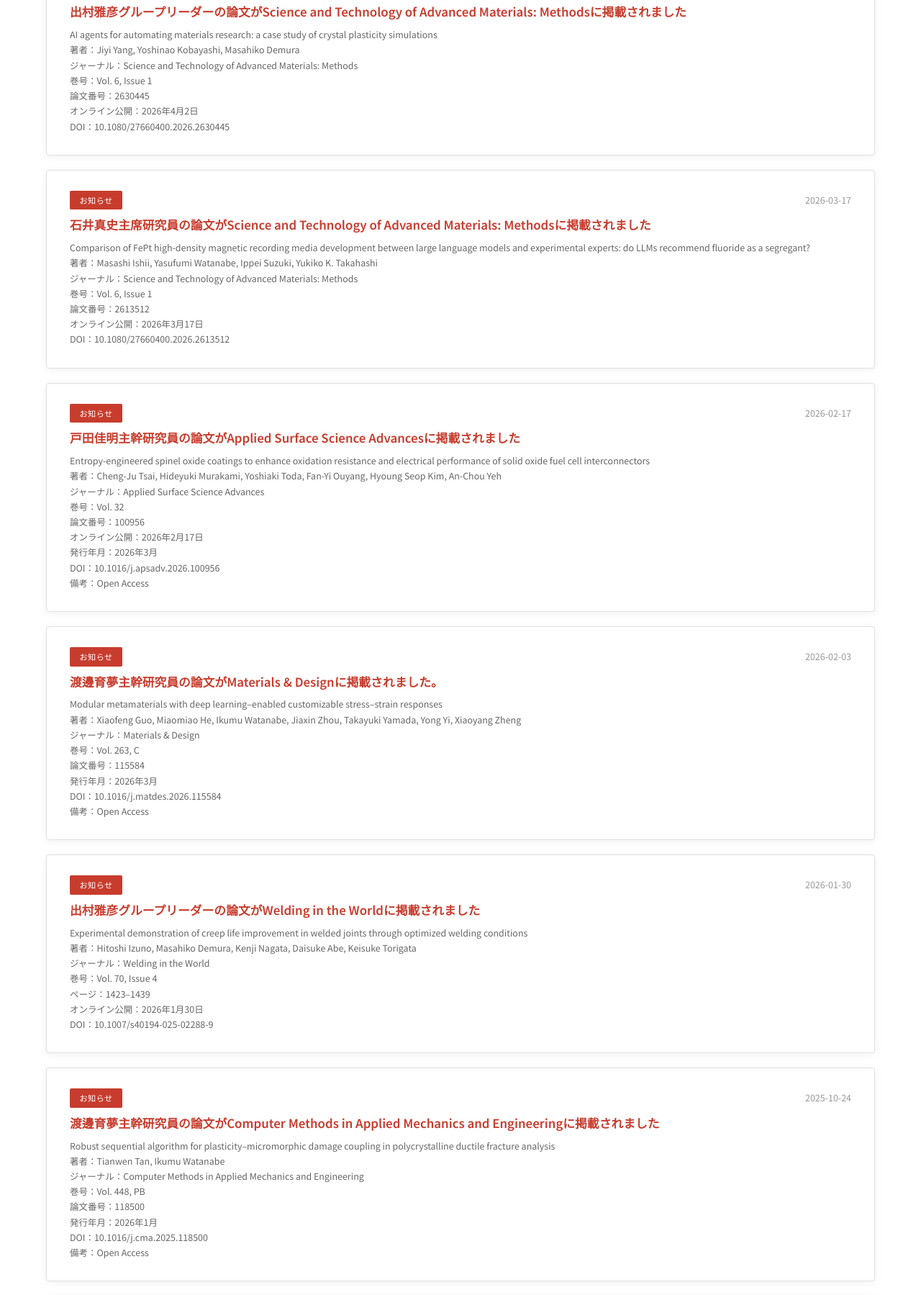
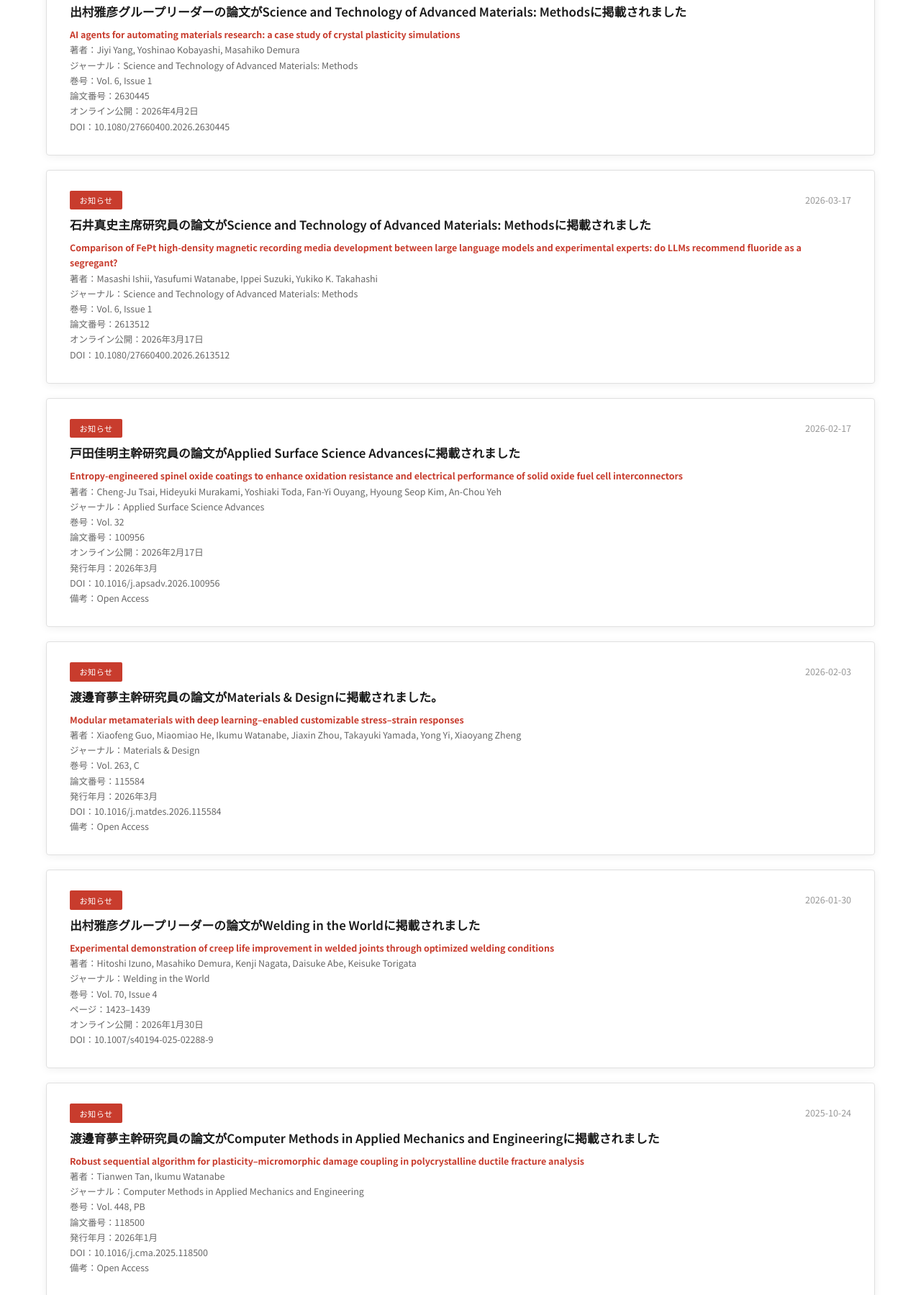
Before and after one commit to atsumitanaka/group-homepage2-v2, a plain HTML site: page news.html in a window 1280 px wide. Shown: the part 308-2107 px from the top of the page at 72% size. Drawn offline with Linux system fonts and the light colour scheme.

Commit message:
paper_titleフィールドを追加しDOIリンクを論文タイトルに付与
前コミットではh2タイトル（和文の紹介文）がDOIリンクになっていたが、
リンク先として自然なのは論文の正式タイトル（英語）なので、新たに
paper_title フィールドを導入して論文タイトル自体をDOIリンクにする
ように変更した。

- data/news.json: 既存6件について、bodyの先頭行にあった論文タイトルを
  paper_titleフィールドに移動
- js/news.js: buildTitleHtml を buildBodyHtml に置き換え、本文の先頭に
  paper_title（doiがあればリンク）を<strong>で表示。h2はプレーン表示に戻す
- admin/index.html: 新規投稿・編集フォームに「論文タイトル」入力欄を追加
- scripts/gas_news_endpoint.js: addNews/editNewsでpaper_titleを保存
- scripts/add_news_from_issue.py: Issueから論文タイトルをパース
- .github/ISSUE_TEMPLATE/news-post.yml: 論文タイトル入力欄を追加(optional)

Co-Authored-By: Claude Opus 4.6 (1M context) <noreply@anthropic.com>

```diff
--- a/data/news.json
+++ b/data/news.json
@@ -5,8 +5,9 @@
     "category_en": "Announcement",
     "title": "出村雅彦グループリーダーの論文がScience and Technology of Advanced Materials: Methodsに掲載されました",
     "title_en": "",
+    "paper_title": "AI agents for automating materials research: a case study of crystal plasticity simulations",
     "doi": "10.1080/27660400.2026.2630445",
-    "body": "AI agents for automating materials research: a case study of crystal plasticity simulations<br>著者：Jiyi Yang, Yoshinao Kobayashi, Masahiko Demura                                                                                                                                                              <br>ジャーナル：Science and Technology of Advanced Materials: Methods<br>巻号：Vol. 6, Issue 1                                                                                                                                                                                             <br>論文番号：2630445<br>オンライン公開：2026年4月2日<br>DOI：10.1080/27660400.2026.2630445",
+    "body": "著者：Jiyi Yang, Yoshinao Kobayashi, Masahiko Demura<br>ジャーナル：Science and Technology of Advanced Materials: Methods<br>巻号：Vol. 6, Issue 1<br>論文番号：2630445<br>オンライン公開：2026年4月2日<br>DOI：10.1080/27660400.2026.2630445",
     "body_en": ""
   },
   {
@@ -15,8 +16,9 @@
     "category_en": "Announcement",
     "title": "石井真史主席研究員の論文がScience and Technology of Advanced Materials: Methodsに掲載されました",
     "title_en": "",
+    "paper_title": "Comparison of FePt high-density magnetic recording media development between large language models and experimental experts: do LLMs recommend fluoride as a segregant?",
     "doi": "10.1080/27660400.2026.2613512",
-    "body": "Comparison of FePt high-density magnetic recording media development between large language models and experimental experts: do LLMs recommend fluoride as a segregant?<br>著者：Masashi Ishii, Yasufumi Watanabe, Ippei Suzuki, Yukiko K. Takahashi<br>ジャーナル：Science and Technology of Advanced Materials: Methods<br>巻号：Vol. 6, Issue 1<br>論文番号：2613512<br>オンライン公開：2026年3月17日<br>DOI：10.1080/27660400.2026.2613512",
+    "body": "著者：Masashi Ishii, Yasufumi Watanabe, Ippei Suzuki, Yukiko K. Takahashi<br>ジャーナル：Science and Technology of Advanced Materials: Methods<br>巻号：Vol. 6, Issue 1<br>論文番号：2613512<br>オンライン公開：2026年3月17日<br>DOI：10.1080/27660400.2026.2613512",
     "body_en": ""
   },
   {
@@ -25,8 +27,9 @@
     "category_en": "Announcement",
     "title": "戸田佳明主幹研究員の論文がApplied Surface Science Advancesに掲載されました",
     "title_en": "",
+    "paper_title": "Entropy-engineered spinel oxide coatings to enhance oxidation resistance and electrical performance of solid oxide fuel cell interconnectors",
     "doi": "10.1016/j.apsadv.2026.100956",
-    "body": "Entropy-engineered spinel oxide coatings to enhance oxidation resistance and electrical performance of solid oxide fuel cell interconnectors<br>著者：Cheng-Ju Tsai, Hideyuki Murakami, Yoshiaki Toda, Fan-Yi Ouyang, Hyoung Seop Kim, An-Chou Yeh<br>ジャーナル：Applied Surface Science Advances<br>巻号：Vol. 32<br>論文番号：100956<br>オンライン公開：2026年2月17日<br>発行年月：2026年3月<br>DOI：10.1016/j.apsadv.2026.100956<br>備考：Open Access",
+    "body": "著者：Cheng-Ju Tsai, Hideyuki Murakami, Yoshiaki Toda, Fan-Yi Ouyang, Hyoung Seop Kim, An-Chou Yeh<br>ジャーナル：Applied Surface Science Advances<br>巻号：Vol. 32<br>論文番号：100956<br>オンライン公開：2026年2月17日<br>発行年月：2026年3月<br>DOI：10.1016/j.apsadv.2026.100956<br>備考：Open Access",
     "body_en": ""
   },
   {
@@ -35,8 +38,9 @@
     "category_en": "Announcement",
     "title": "渡邊育夢主幹研究員の論文がMaterials & Designに掲載されました。",
     "title_en": "",
+    "paper_title": "Modular metamaterials with deep learning–enabled customizable stress–strain responses",
     "doi": "10.1016/j.matdes.2026.115584",
-    "body": "Modular metamaterials with deep learning–enabled customizable stress–strain responses<br>著者：Xiaofeng Guo, Miaomiao He, Ikumu Watanabe, Jiaxin Zhou, Takayuki Yamada, Yong Yi, Xiaoyang Zheng<br>ジャーナル：Materials & Design<br>巻号：Vol. 263, C<br>論文番号：115584<br>発行年月：2026年3月<br>DOI：10.1016/j.matdes.2026.115584<br>備考：Open Access",
+    "body": "著者：Xiaofeng Guo, Miaomiao He, Ikumu Watanabe, Jiaxin Zhou, Takayuki Yamada, Yong Yi, Xiaoyang Zheng<br>ジャーナル：Materials & Design<br>巻号：Vol. 263, C<br>論文番号：115584<br>発行年月：2026年3月<br>DOI：10.1016/j.matdes.2026.115584<br>備考：Open Access",
     "body_en": ""
   },
   {
@@ -45,8 +49,9 @@
     "category_en": "Announcement",
     "title": "出村雅彦グループリーダーの論文がWelding in the Worldに掲載されました",
     "title_en": "",
+    "paper_title": "Experimental demonstration of creep life improvement in welded joints through optimized welding conditions",
     "doi": "10.1007/s40194-025-02288-9",
-    "body": "Experimental demonstration of creep life improvement in welded joints through optimized welding conditions<br>著者：Hitoshi Izuno, Masahiko Demura, Kenji Nagata, Daisuke Abe, Keisuke Torigata<br>ジャーナル：Welding in the World<br>巻号：Vol. 70, Issue 4<br>ページ：1423–1439<br>オンライン公開：2026年1月30日<br>DOI：10.1007/s40194-025-02288-9",
+    "body": "著者：Hitoshi Izuno, Masahiko Demura, Kenji Nagata, Daisuke Abe, Keisuke Torigata<br>ジャーナル：Welding in the World<br>巻号：Vol. 70, Issue 4<br>ページ：1423–1439<br>オンライン公開：2026年1月30日<br>DOI：10.1007/s40194-025-02288-9",
     "body_en": ""
   },
   {
@@ -55,8 +60,9 @@
     "category_en": "Announcement",
     "title": "渡邊育夢主幹研究員の論文がComputer Methods in Applied Mechanics and Engineeringに掲載されました",
     "title_en": "",
+    "paper_title": "Robust sequential algorithm for plasticity–micromorphic damage coupling in polycrystalline ductile fracture analysis",
     "doi": "10.1016/j.cma.2025.118500",
-    "body": "Robust sequential algorithm for plasticity–micromorphic damage coupling in polycrystalline ductile fracture analysis<br>著者：Tianwen Tan, Ikumu Watanabe<br>ジャーナル：Computer Methods in Applied Mechanics and Engineering<br>巻号：Vol. 448, PB<br>論文番号：118500<br>発行年月：2026年1月<br>DOI：10.1016/j.cma.2025.118500<br>備考：Open Access",
+    "body": "著者：Tianwen Tan, Ikumu Watanabe<br>ジャーナル：Computer Methods in Applied Mechanics and Engineering<br>巻号：Vol. 448, PB<br>論文番号：118500<br>発行年月：2026年1月<br>DOI：10.1016/j.cma.2025.118500<br>備考：Open Access",
     "body_en": ""
   },
   {
--- a/js/news.js
+++ b/js/news.js
@@ -11,14 +11,18 @@ function escapeHtml(s) {
   return d.innerHTML;
 }
 
-// doiが指定されていればタイトルをDOIリンクで囲む
-function buildTitleHtml(item, title) {
-  var safeTitle = escapeHtml(title);
+// paper_titleがあれば本文の先頭に表示する。doiが指定されていればDOIリンクになる。
+function buildBodyHtml(item, body) {
+  if (!item.paper_title) return body || '';
+  var safePaperTitle = escapeHtml(item.paper_title);
+  var paperTitleHtml;
   if (item.doi) {
     var safeDoi = escapeHtml(item.doi);
-    return '<a href="https://doi.org/' + safeDoi + '" target="_blank" rel="noopener">' + safeTitle + '</a>';
+    paperTitleHtml = '<a href="https://doi.org/' + safeDoi + '" target="_blank" rel="noopener">' + safePaperTitle + '</a>';
+  } else {
+    paperTitleHtml = safePaperTitle;
   }
-  return safeTitle;
+  return '<strong>' + paperTitleHtml + '</strong>' + (body ? '<br>' + body : '');
 }
 
 function renderNews(data, lang) {
@@ -38,12 +42,12 @@ function renderNews(data, lang) {
         '<span class="category">' + category + '</span>' +
         '<span class="date">' + item.date + '</span>' +
       '</div>' +
-      '<h2>' + buildTitleHtml(item, title) + '</h2>' +
-      '<p class="preview">' + body + '</p>';
+      '<h2>' + escapeHtml(title) + '</h2>' +
+      '<p class="preview">' + buildBodyHtml(item, body) + '</p>';
     card.style.cursor = 'pointer';
     card.addEventListener('click', function () { openModal(index, lang); });
-    // タイトル内のリンククリックではモーダルを開かない
-    card.querySelectorAll('h2 a').forEach(function (a) {
+    // 本文内のリンククリックではモーダルを開かない
+    card.querySelectorAll('.preview a').forEach(function (a) {
       a.addEventListener('click', function (e) { e.stopPropagation(); });
     });
     list.appendChild(card);
@@ -60,9 +64,9 @@ function openModal(index, lang) {
   var body = lang === 'en' ? (item.body_en || item.body) : item.body;
 
   document.getElementById('modal-category').textContent = category;
-  document.getElementById('modal-title').innerHTML = buildTitleHtml(item, title);
+  document.getElementById('modal-title').textContent = title;
   document.getElementById('modal-date').textContent = item.date;
-  document.getElementById('modal-content').innerHTML = body;
+  document.getElementById('modal-content').innerHTML = buildBodyHtml(item, body);
   document.getElementById('modal').classList.remove('hidden');
   document.body.style.overflow = 'hidden';
 }
--- a/scripts/gas_news_endpoint.js
+++ b/scripts/gas_news_endpoint.js
@@ -99,6 +99,7 @@ function addNews(newsItem) {
     category_en: newsItem.category_en || "",
     title: newsItem.title || "",
     title_en: newsItem.title_en || "",
+    paper_title: newsItem.paper_title || "",
     doi: newsItem.doi || "",
     body: (newsItem.body || "").replace(/\n/g, "<br>"),
     body_en: (newsItem.body_en || "").replace(/\n/g, "<br>")
@@ -118,6 +119,7 @@ function editNews(index, updatedEntry) {
     category_en: updatedEntry.category_en || "",
     title: updatedEntry.title || "",
     title_en: updatedEntry.title_en || "",
+    paper_title: updatedEntry.paper_title || "",
     doi: updatedEntry.doi || "",
     body: (updatedEntry.body || "").replace(/\n/g, "<br>"),
     body_en: (updatedEntry.body_en || "").replace(/\n/g, "<br>")
```
Also changed, not shown: admin/index.html (+8 -1 lines), 2 other files.
